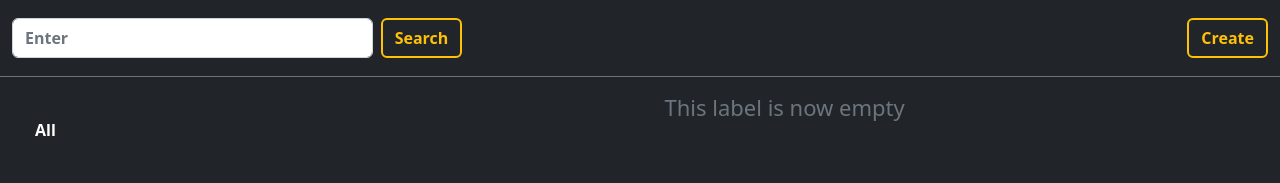
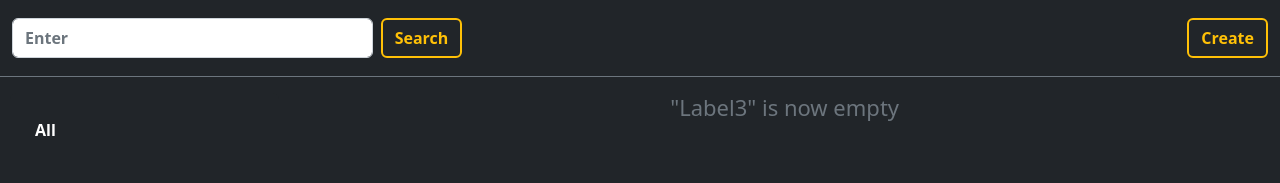
Before and after one commit to am1rfy/itcode, a Vue app: page / in a window 1280 px wide. Both pictures are taken after a click on the item "Label3". Shown: the top 183 px of the page. Built offline with nearby package versions, Linux system fonts and the light colour scheme.

Commit message:
#10 - Небольшие фиксы

```diff
--- a/src/App.vue
+++ b/src/App.vue
@@ -2,7 +2,7 @@
     <HeaderComponent/>
     <div class="main-container">
       <LabelsContainer @selectedLabelChanged="selectedLabelChanged"/>
-      <CardsContainer :active-cards-ids="activeCardsIds"/>
+      <CardsContainer :active-label-info="activeLabelInfo"/>
     </div>
 </template>
 
@@ -20,12 +20,16 @@ export default {
   },
   data() {
     return {
-      activeCardsIds: [],
+      activeLabelInfo: {
+        id: Number,
+        title: String,
+        cardsIds: Array
+      },
     }
   },
   methods: {
-    selectedLabelChanged(cardsIds) {
-      this.activeCardsIds = cardsIds
+    selectedLabelChanged(id, title, cardsIds) {
+      [this.activeLabelInfo.id, this.activeLabelInfo.title, this.activeLabelInfo.cardsIds] = [id, title, cardsIds]
     }
   }
 }
--- a/src/components/CardsContainer/CardItem.vue
+++ b/src/components/CardsContainer/CardItem.vue
@@ -1,12 +1,12 @@
 <template>
   <div class="card bg-dark">
     <div class="card-header">
-      <h6>{{path}}</h6>
-      <h6>{{date}}</h6>
+      <h6>{{card.path}}</h6>
+      <h6>{{card.date}}</h6>
     </div>
     <div class="card-body">
-      <h5 class="card-title">{{title}}</h5>
-      <p class="card-text"> {{text}} </p>
+      <h5 class="card-title">{{card.title}}</h5>
+      <p class="card-text"> {{card.text}} </p>
       <a class="btn btn-outline-warning">Check out</a>
     </div>
   </div>
@@ -16,11 +16,13 @@
 export default {
   name: "CardItem",
   props: {
-    id: Number,
-    title: String,
-    path: String,
-    date: String,
-    text: String,
+    card: {
+      id: Number,
+      title: String,
+      path: String,
+      date: String,
+      text: String,
+    }
   }
 }
 </script>
--- a/src/components/CardsContainer/CardsContainer.vue
+++ b/src/components/CardsContainer/CardsContainer.vue
@@ -1,19 +1,15 @@
 <template>
   <div class="cards-container"
        :style="activeLabelIsEmpty">
-    <template v-if="activeCardsIds.length !== 0">
+    <template v-if="activeLabelInfo.cardsIds.length !== 0">
       <CardItem
         v-for="item in activeCards"
         :key="item.id"
-        :id="item.id"
-        :title="item.title"
-        :path="item.path"
-        :date="item.date"
-        :text="item.text"
+        :card="item"
       />
     </template>
     <template v-else>
-      <div class="label-empty">This label is now empty</div>
+      <div class="label-empty">"{{activeLabelInfo.title}}" is now empty</div>
     </template>
   </div>
 </template>
@@ -27,14 +23,18 @@ export default {
     CardItem
   },
   props: {
-    activeCardsIds: Array
+    activeLabelInfo: {
+      id: Number,
+      title: String,
+      cardsIds: Array
+    }
   },
   computed: {
     activeCards() {
-      return this.cards.filter(card => this.activeCardsIds.includes(card.id))
+      return this.cards.filter(card => this.activeLabelInfo.cardsIds.includes(card.id))
     },
     activeLabelIsEmpty() {
-      return this.activeCardsIds.length === 0 ? { justifyContent: 'center', textAlign: 'center' } : { justifyContent: 'initial', textAlign: 'initial' }
+      return this.activeLabelInfo.cardsIds.length === 0 ? { justifyContent: 'center', textAlign: 'center' } : { justifyContent: 'initial', textAlign: 'initial' }
     }
   },
   data() {
--- a/src/components/LabelsContainer/LabelsContainer.vue
+++ b/src/components/LabelsContainer/LabelsContainer.vue
@@ -38,14 +38,14 @@ export default {
       this.labels.forEach(item => {
         if (item.id === id) {
           item.isSelected = true
-          this.$emit('selectedLabelChanged', item.cardsIds)
+          this.$emit('selectedLabelChanged', item.id, item.title, item.cardsIds)
         } else {
           item.isSelected = false
         }
       })
     }
   },
-  mounted() {
+  created() {
     this.selectedLabelChanged(this.labels[0].id)
   }
 }
```
